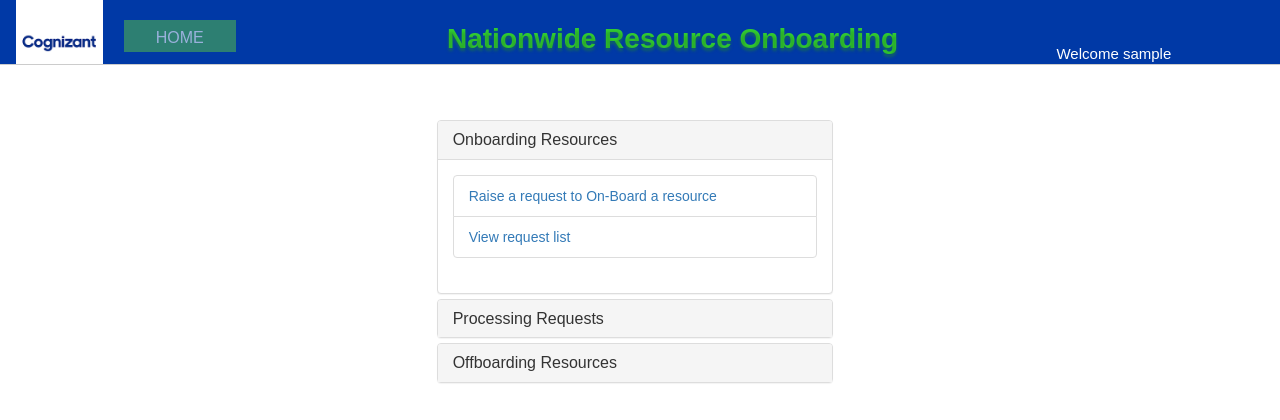
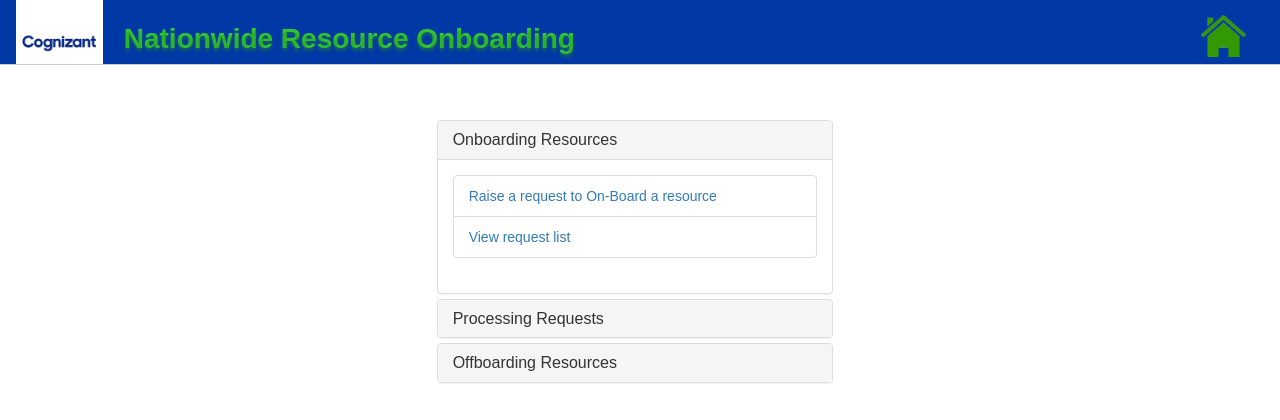
Before and after one commit to PriyankaEllappan/onboarding, a Java web app: page / in a window 1280 px wide. Shown: the top 420 px of the page. Run offline with Spring Boot 4, a stand-in JSP engine, Linux system fonts and the light colour scheme; the visitor is signed in with stand-in values (Sample User, id 1); data that the repository does not hold is empty; the project's own start-up code is not run, and a stand-in starts its controllers and pages; some of the project's set-up classes (security, data sources, template engines, error pages and the like) are left out, and stand-ins take their place.

Commit message:
Committing changes with Additional UI

```diff
--- a/onboarding/src/main/webapp/WEB-INF/views/layouts/header.jsp
+++ b/onboarding/src/main/webapp/WEB-INF/views/layouts/header.jsp
@@ -3,8 +3,8 @@
 <%@ taglib prefix="c" uri="http://java.sun.com/jsp/jstl/core"%>
 <head>
 <style>
-.header-button {
-	background-color: #4CAF50;
+.header-image {
+	/* background-color: #4CAF50;
 	border: none;
 	color: white;
 	padding: 7px 32px;
@@ -16,7 +16,9 @@
 	display: inline-block;
 	text-decoration: none;
 	cursor: pointer;
-	width: 7em;  height: 2em;
+	width: 7em;  height: 2em; */
+	width: 45px;
+	padding-top: 15px;
 }
 
 .header-button:hover {
@@ -28,22 +30,27 @@
 <div class="row header-style">
 	<div class="col-md-1">
 		<img class="logo-style"
-				src="/onboarding/resources/images/cognizantLogo.png"
-				alt="Cognizant Logo">
+			src="/onboarding/resources/images/cognizantLogo.png"
+			alt="Cognizant Logo">
 	</div>
-	<div class="col-md-3">
-	<button onclick="location.href='/onboarding'" class="header-button" >HOME</button>
-	</div>
-	<div class="col-md-5 header-text" align="left">
+	<div class="col-md-7 header-text" align="left">
 		<br>
 		<p>Nationwide Resource Onboarding</p>
 	</div>
-	<div class="col-md-2 welcome-text" align="right" style="color:white;">
-		<c:if test="${not empty appInfo.loggedInUser}">
+	<div class="col-md-3 welcome-text" style="color: white;">
+		<c:if test="${not empty appInfo.loggedInUserName}">
 			<br>
-			<br>
-			<p>Welcome ${appInfo.loggedInUser}</p>
+			<p>
+				Welcome <span>${appInfo.loggedInUserName} </span>
+				<br> <span style="font-size: 12px;"> Logged in Role:
+				${appInfo.loggedInUserRole}</span>
+			</p>
 		</c:if>
 	</div>
-	<div class="col-md-1" ></div>
+	<div class="col-md-1">
+		<img class="to-click header-image"
+			onclick="location.href='/onboarding'"
+			src="/onboarding/resources/icons/homeIcon.png">
+		<!-- <button onclick="location.href='/onboarding'" class="header-button" >HOME</button> -->
+	</div>
 </div>
--- a/onboarding/src/main/webapp/resources/stylesheets/application.css
+++ b/onboarding/src/main/webapp/resources/stylesheets/application.css
@@ -158,5 +158,5 @@
 }
 
 .icon-image {
-	height: 20px;
+	height: 23px;
 }
```
Also changed, not shown: onboarding/src/main/java/com/cts/nw/onboarding/bean/AppInfo.java (+23 -9 lines), onboarding/src/main/java/com/cts/nw/onboarding/controllers/AbstractController.java (+16 -2 lines), onboarding/src/main/java/com/cts/nw/onboarding/serviceImpl/ReleaseServiceImpl.java (+10 -5 lines), onboarding/src/main/webapp/resources/icons/homeIcon.png (added).
